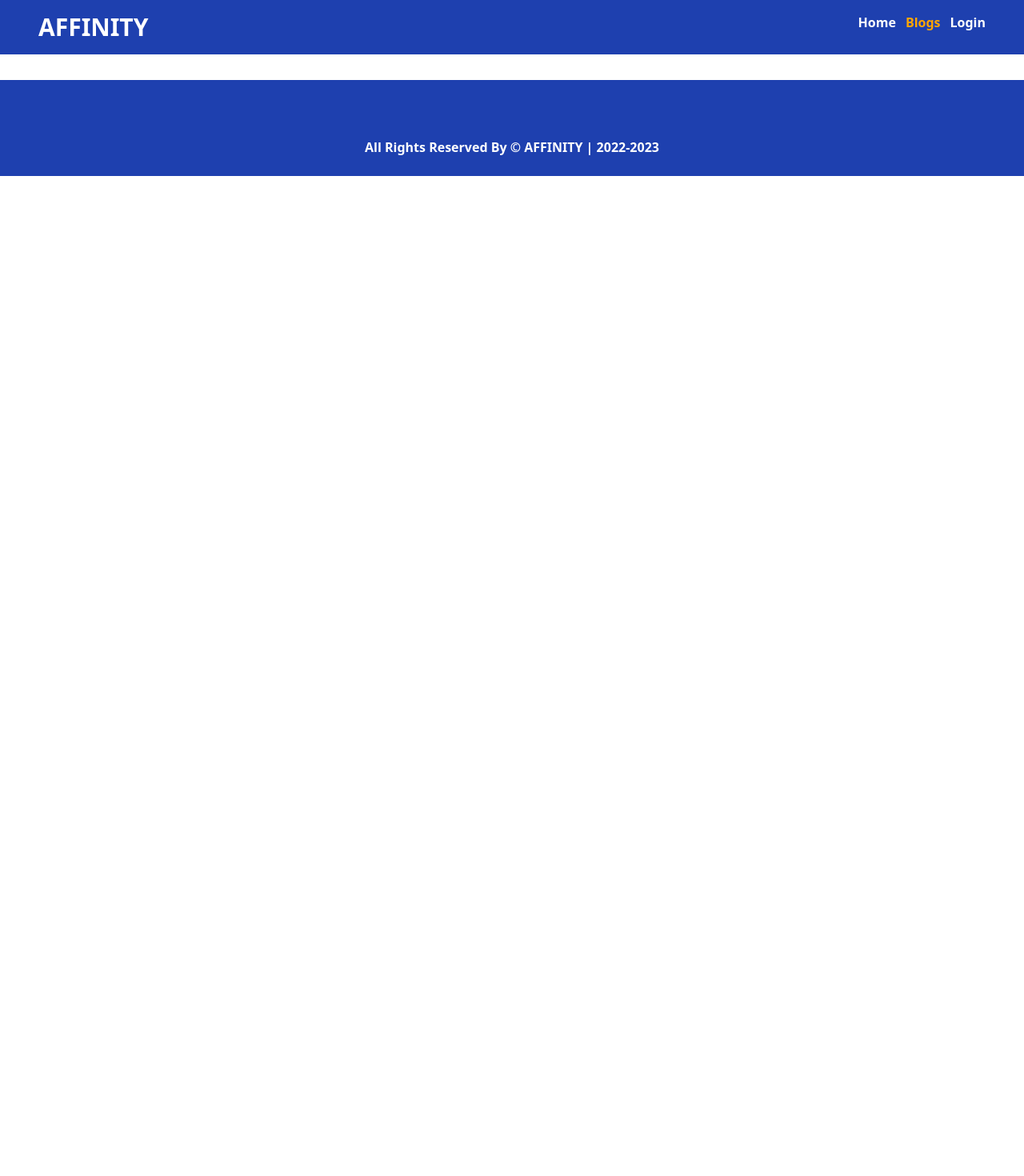
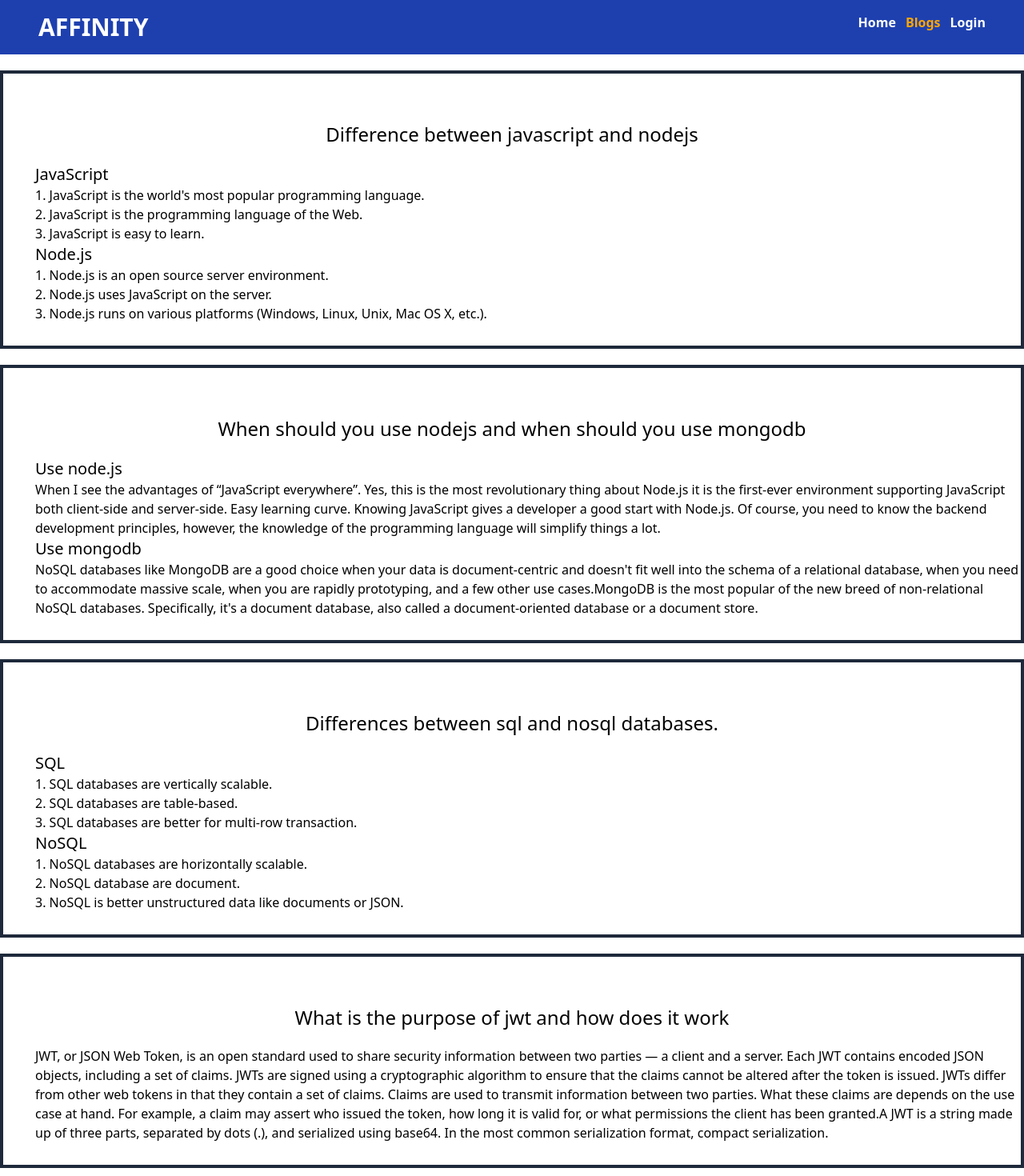
Before and after one commit to ador27/warehouse-management, a React (Create React App) app: page /blogs in a window 1280 px wide. Shown: the top 1470 px of the page at 80% size. Before the commit the page ends 800 px from the top, so only its background shows below. Built offline with nearby package versions, Linux system fonts and the light colour scheme.

Commit message:
blog page complete

```diff
--- a/src/Components/Blogs/Blogs.js
+++ b/src/Components/Blogs/Blogs.js
@@ -3,6 +3,53 @@ import React from 'react';
 const Blogs = () => {
     return (
         <div>
+            <div className='border-4 border-slate-800 mt-5 py-7'>
+                <h1 className='mt-8 mb-5 text-2xl'>Difference between javascript and nodejs</h1>
+                <div className='text-left pl-10'>
+                    <h3 className='text-xl'>JavaScript</h3>
+                    <p>1. JavaScript is the world's most popular programming language.</p>
+                    <p>2. JavaScript is the programming language of the Web.</p>
+                    <p>3. JavaScript is easy to learn.</p>
+                    <h3 className='text-xl'>Node.js</h3>
+                    <p>1. Node.js is an open source server environment.</p>
+                    <p>2. Node.js uses JavaScript on the server.</p>
+                    <p>3. Node.js runs on various platforms (Windows, Linux, Unix, Mac OS X, etc.).</p>
+
+                </div>
+            </div>
+            <div className='border-4 border-slate-800 mt-5 py-7'>
+                <h1 className='mt-8 mb-5 text-2xl'>When should you use nodejs and when should you use mongodb</h1>
+                <div className='text-left pl-10'>
+                    <h3 className='text-xl'>Use node.js</h3>
+                    <p>When I see the advantages of “JavaScript everywhere”. Yes, this is the most revolutionary thing about Node.js it is the first-ever environment supporting JavaScript both client-side and server-side. Easy learning curve. Knowing JavaScript gives a developer a good start with Node.js. Of course, you need to know the backend development principles, however, the knowledge of the programming language will simplify things a lot.</p>
+                    <h3 className='text-xl'>Use mongodb</h3>
+                    <p>NoSQL databases like MongoDB are a good choice when your data is document-centric and doesn't fit well into the schema of a relational database, when you need to accommodate massive scale, when you are rapidly prototyping, and a few other use cases.MongoDB is the most popular of the new breed of non-relational NoSQL databases. Specifically, it's a document database, also called a document-oriented database or a document store.</p>
+
+                </div>
+            </div>
+            <div className='border-4 border-slate-800 mt-5 py-7'>
+                <h1 className='mt-8 mb-5 text-2xl'>Differences between sql and nosql databases.</h1>
+                <div className='text-left pl-10'>
+                    <h3 className='text-xl'>SQL</h3>
+                    <p>1. SQL databases are vertically scalable.</p>
+                    <p>2. SQL databases are table-based.</p>
+                    <p>3. SQL databases are better for multi-row transaction.</p>
+                    <h3 className='text-xl'>NoSQL</h3>
+                    <p>1.  NoSQL databases are horizontally scalable.</p>
+                    <p>2. NoSQL database are document.</p>
+                    <p>3. NoSQL is better unstructured data like documents or JSON.</p>
+
+                </div>
+            </div>
+            <div className='border-4 border-slate-800 mt-5 py-7'>
+                <h1 className='mt-8 mb-5 text-2xl'>What is the purpose of jwt and how does it work</h1>
+                <div className='text-left pl-10'>
+                    <p>JWT, or JSON Web Token, is an open standard used to share security information between two parties — a client and a server. Each JWT contains encoded JSON objects, including a set of claims. JWTs are signed using a cryptographic algorithm to ensure that the claims cannot be altered after the token is issued. JWTs differ from other web tokens in that they contain a set of claims. Claims are used to transmit information between two parties. What these claims are depends on the use case at hand. For example, a claim may assert who issued the token, how long it is valid for, or what permissions the client has been granted.A JWT is a string made up of three parts, separated by dots (.), and serialized using base64. In the most common serialization format, compact serialization.</p>
+
+
+                </div>
+            </div>
+
 
         </div>
     );
```
